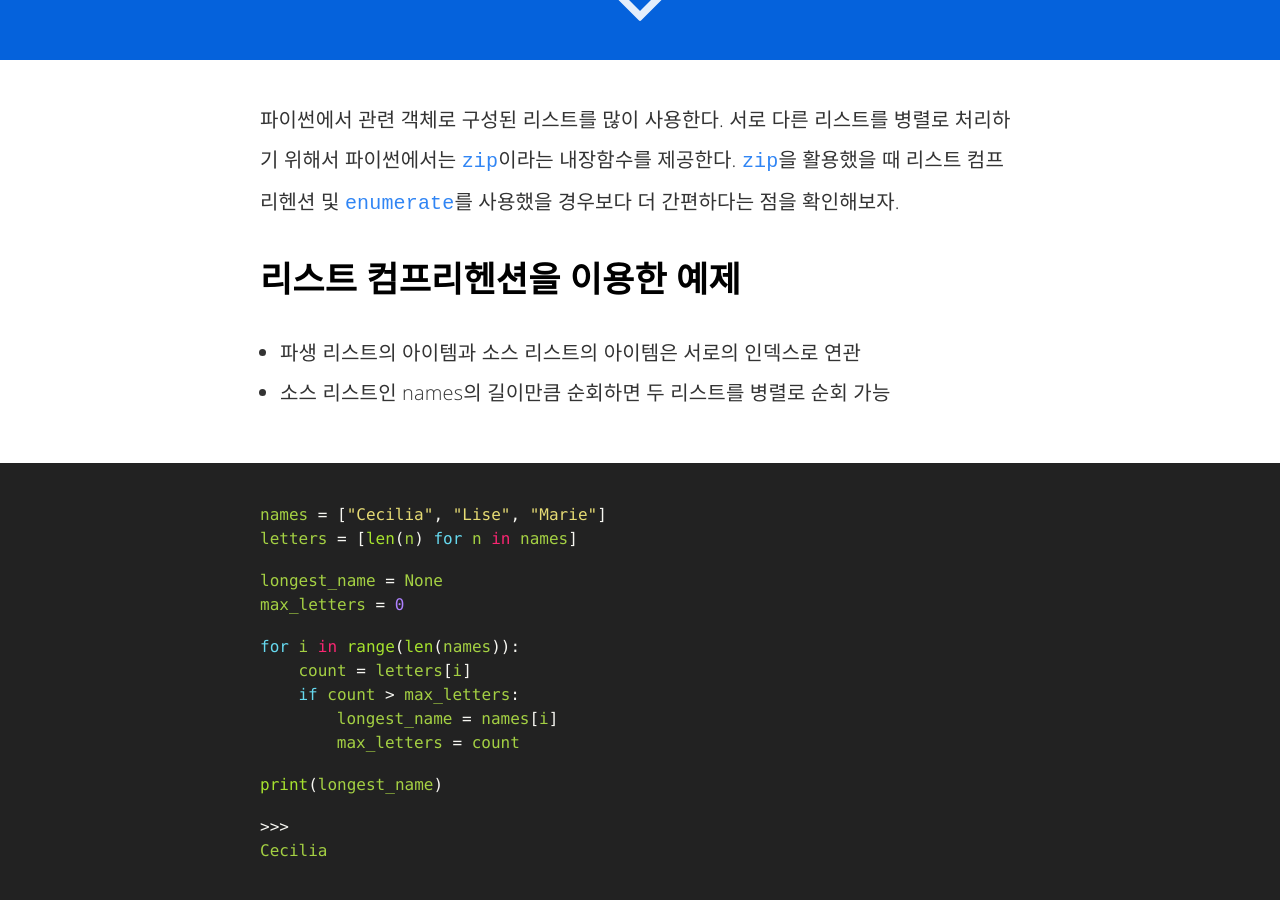
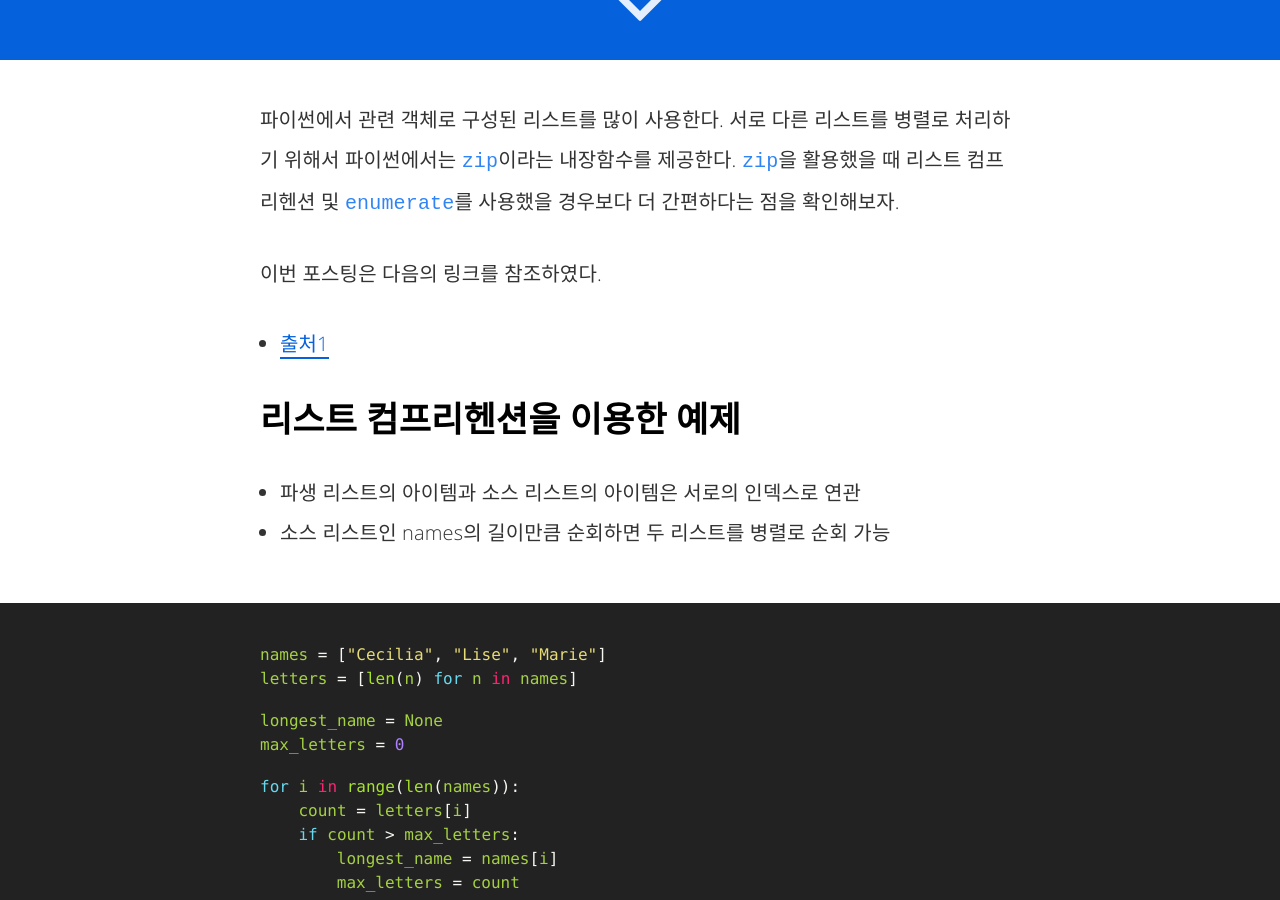
Before and after one commit to hcnoh/blog-prev, a Jekyll site: the page built from _posts/2018-09-18-effective-python-way11.md, in a window 1280 px wide and 900 px high, scrolled down 840 px. Built offline with Jekyll 4.4.1, drawn with Linux system fonts in a browser that asks for light colours; comment, search, counter and statistics services are not loaded.

Commit message:
Update 2018-09-18-effective-python-way11.md

```diff
--- a/_posts/2018-09-18-effective-python-way11.md
+++ b/_posts/2018-09-18-effective-python-way11.md
@@ -12,6 +12,9 @@ twitter_text: 'WAY 11. 이터레이터를 병렬로 처리하려면 zip을 사
 ---
 
 파이썬에서 관련 객체로 구성된 리스트를 많이 사용한다. 서로 다른 리스트를 병렬로 처리하기 위해서 파이썬에서는 `zip`이라는 내장함수를 제공한다. `zip`을 활용했을 때 리스트 컴프리헨션 및 `enumerate`를 사용했을 경우보다 더 간편하다는 점을 확인해보자.
+
+이번 포스팅은 다음의 링크를 참조하였다.
+- [출처1](http://excelsior-cjh.tistory.com/100)
 
 ## 리스트 컴프리헨션을 이용한 예제
 - 파생 리스트의 아이템과 소스 리스트의 아이템은 서로의 인덱스로 연관
```
